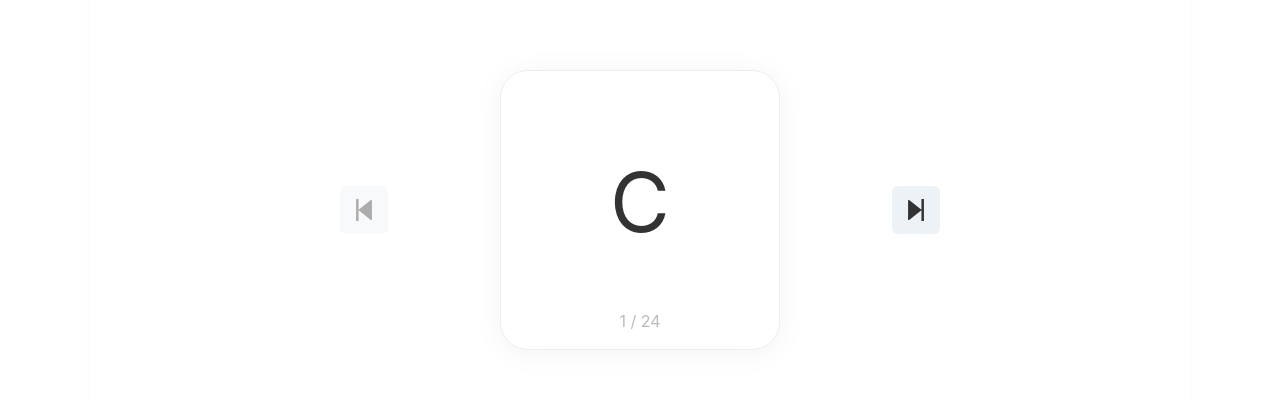
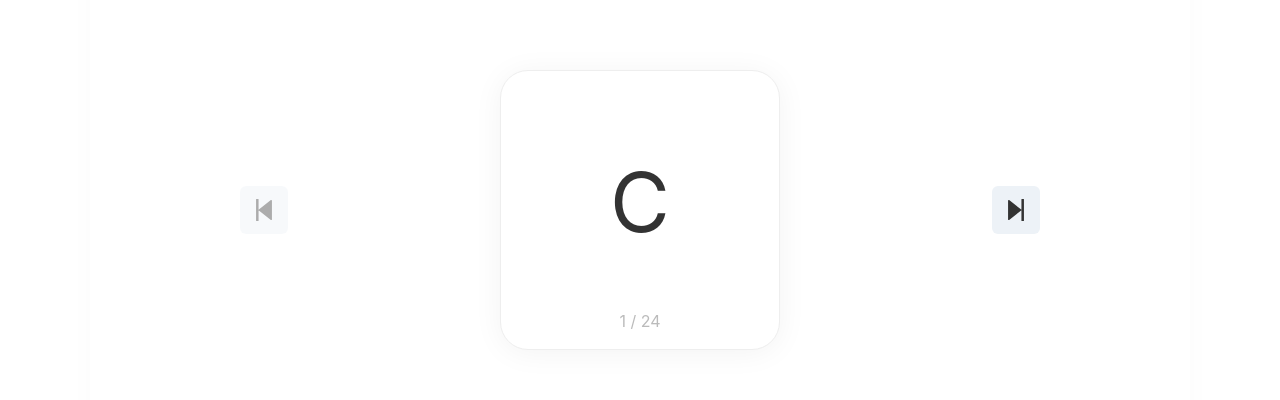
Before and after one commit to arielbk/music-practice, a React (Create React App) app: page / in a window 1280 px wide. Shown: the part 249-649 px from the top of the page. Built offline with nearby package versions, Linux system fonts and the light colour scheme.

Commit message:
Add animation and keypress

```diff
--- a/package.json
+++ b/package.json
@@ -9,7 +9,7 @@
     "@testing-library/jest-dom": "^5.11.4",
     "@testing-library/react": "^11.1.0",
     "@testing-library/user-event": "^12.1.10",
-    "framer-motion": "^2.9.4",
+    "framer-motion": "^2.9.5",
     "react": "^17.0.1",
     "react-abc": "^0.4.0",
     "react-dom": "^17.0.1",
--- a/src/components/Scales.js
+++ b/src/components/Scales.js
@@ -1,22 +1,20 @@
-import { useState, useEffect } from 'react';
-import styled from 'styled-components';
-import MidiPlayer from './MidiPlayer';
 import {
   Button,
   FormControl,
   FormLabel,
-  IconButton,
-  Link,
   Modal,
   ModalCloseButton,
   ModalContent,
   ModalOverlay,
   Switch,
 } from '@chakra-ui/react';
-import { AiOutlineStepBackward, AiOutlineStepForward } from 'react-icons/ai';
+import { useEffect, useState } from 'react';
 import { FaPuzzlePiece } from 'react-icons/fa';
+import styled from 'styled-components';
+import SvgCircleOfFifths from './CircleOfFifths';
+import MidiPlayer from './MidiPlayer';
 import MusicSheet from './MusicSheet';
-import SvgCircleOfFifths from './CircleOfFifths';
+import ScrollableDisplay from './ScrollableDisplay';
 
 const scales = {
   // 0 - 11 are major scales
@@ -83,41 +81,6 @@ const Settings = styled.div`
   position: absolute;
   left: 0;
   top: 0;
-`;
-
-const ControlContainer = styled.div`
-  width: 600px;
-  display: flex;
-  justify-content: space-between;
-  align-items: center;
-  margin: 0 auto;
-  margin: 0 auto 4rem;
-`;
-
-const ScaleDisplay = styled.div`
-  position: relative;
-  display: flex;
-  justify-content: center;
-  align-items: center;
-  background: #fff;
-  height: 280px;
-  width: 280px;
-  border-radius: 28px;
-  background: #fff;
-  box-shadow: 0 3px 30px rgba(0, 0, 0, 0.05);
-  border: 1px solid #eee;
-  padding: 1rem;
-  h3 {
-    margin-bottom: 1rem;
-    font-size: 82px;
-    color: #333;
-  }
-  small {
-    position: absolute;
-    bottom: 1rem;
-    font-size: 1rem;
-    color: #bbb;
-  }
 `;
 
 export default function Scales() {
@@ -220,27 +183,13 @@ export default function Scales() {
       </Modal>
 
       {scale ? (
-        <ControlContainer>
-          <IconButton
-            icon={<AiOutlineStepBackward />}
-            size="lg"
-            isDisabled={!scaleIndex}
-            onClick={previousScale}
-            fontSize="2rem"
-          />
-          <ScaleDisplay>
-            <h3>{scale}</h3>
-            <small>
-              {scaleIndex + 1} / {scaleSequence.length}
-            </small>
-          </ScaleDisplay>
-          <IconButton
-            icon={<AiOutlineStepForward />}
-            size="lg"
-            onClick={nextScale}
-            fontSize="2rem"
-          />
-        </ControlContainer>
+        <ScrollableDisplay
+          currentIndex={scaleIndex}
+          currentName={scale}
+          onPrevious={previousScale}
+          onNext={nextScale}
+          totalItems={scaleSequence.length}
+        />
       ) : (
         ''
       )}
--- /dev/null
+++ b/src/components/ScrollableDisplay.js
@@ -0,0 +1,117 @@
+import { useState, useEffect } from 'react';
+import styled from 'styled-components';
+import { IconButton } from '@chakra-ui/react';
+import { AnimatePresence, motion } from 'framer-motion';
+import { AiOutlineStepBackward, AiOutlineStepForward } from 'react-icons/ai';
+
+const Container = styled.div`
+  width: 800px;
+  display: flex;
+  justify-content: space-between;
+  align-items: center;
+  margin: 0 auto;
+  margin: 0 auto 4rem;
+`;
+
+const Wrapper = styled.div`
+  position: relative;
+  height: 280px;
+  width: 280px;
+`;
+
+const Square = styled(motion.div)`
+  position: absolute;
+  display: flex;
+  width: 100%;
+  height: 100%;
+  justify-content: center;
+  align-items: center;
+  background: #fff;
+  border-radius: 28px;
+  background: #fff;
+  box-shadow: 0 3px 30px rgba(0, 0, 0, 0.05);
+  border: 1px solid #eee;
+  padding: 1rem;
+
+  h3 {
+    margin-bottom: 1rem;
+    font-size: 82px;
+    color: #333;
+  }
+  small {
+    position: absolute;
+    bottom: 1rem;
+    font-size: 1rem;
+    color: #bbb;
+  }
+`;
+
+const left = { x: -50, y: 20, opacity: 0, rotate: -15 };
+const center = { x: 0, y: 0, opacity: 1, rotate: 0 };
+const right = { x: 50, y: 20, opacity: 0, rotate: 15 };
+
+export default function ScrollableDisplay({
+  currentIndex,
+  currentName,
+  totalItems,
+  onPrevious,
+  onNext,
+}) {
+  const [lastTransition, setLastTransition] = useState('next');
+
+  const handlePrevious = () => {
+    console.log('prev');
+    onPrevious();
+    setLastTransition('prev');
+  };
+  const handleNext = () => {
+    console.log('next');
+    onNext();
+    setLastTransition('next');
+  };
+
+  useEffect(() => {
+    // todo: add intersection observer so that this is only when in viewport
+    // todo: this has dependency on constantly changing functions
+    const handleKeyPress = (e) => {
+      if (e.key === 'ArrowLeft') handlePrevious();
+      if (e.key === 'ArrowRight') handleNext();
+    };
+    document.addEventListener('keydown', handleKeyPress);
+    return () => document.removeEventListener('keydown', handleKeyPress);
+  }, [onPrevious, onNext]);
+
+  return (
+    <Container>
+      <IconButton
+        icon={<AiOutlineStepBackward />}
+        size="lg"
+        isDisabled={currentIndex === 0}
+        onClick={handlePrevious}
+        fontSize="2rem"
+      />
+      <Wrapper>
+        <AnimatePresence initial={false}>
+          <Square
+            key={currentIndex}
+            initial={lastTransition === 'next' ? right : left}
+            animate={center}
+            // exit={lastTransition === 'next' ? left : right}
+            exit={{ x: 0, y: -15, opacity: 0.5 }}
+          >
+            <h3>{currentName}</h3>
+            <small>
+              {currentIndex + 1} / {totalItems}
+            </small>
+          </Square>
+        </AnimatePresence>
+      </Wrapper>
+      <IconButton
+        icon={<AiOutlineStepForward />}
+        size="lg"
+        onClick={handleNext}
+        fontSize="2rem"
+      />
+    </Container>
+  );
+}
```
Also changed, not shown: 1 other file (tests, documents, lock files or other folders).
